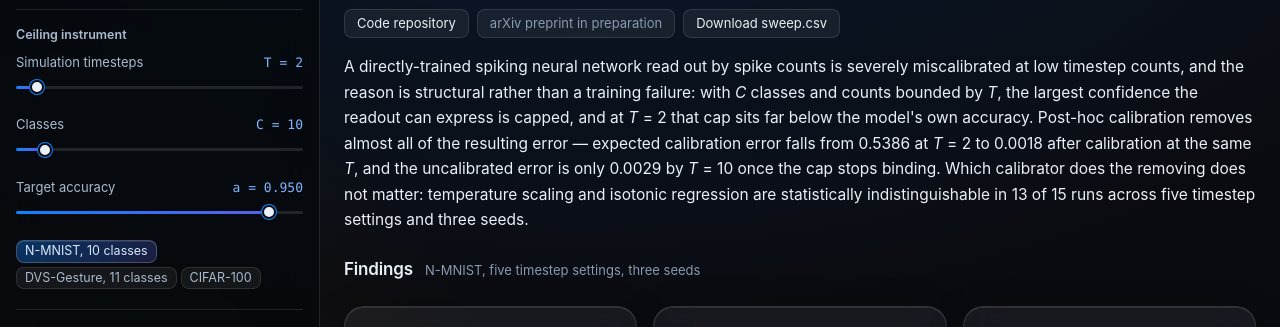
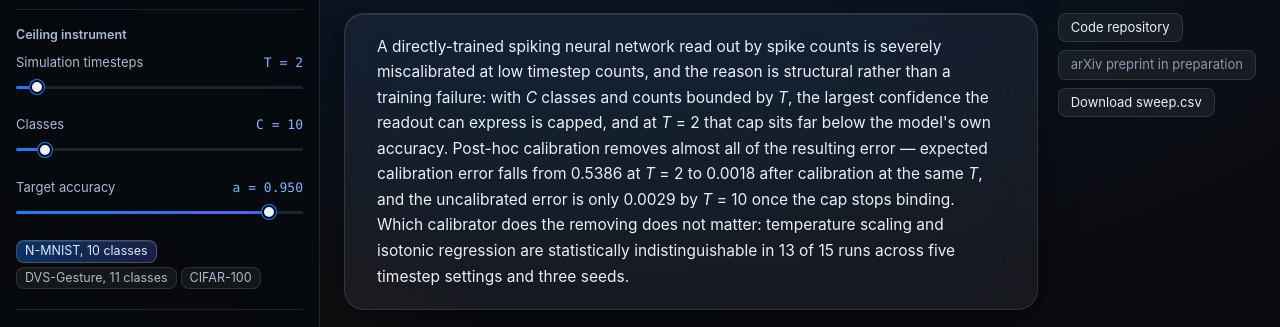
Before and after one commit to abrarahasanadil/spikecalib, a plain HTML site: page docs/index.html in a window 1280 px wide. Shown: the part 111-438 px from the top of the page. Drawn offline with Linux system fonts and the light colour scheme.

Commit message:
Citations stay whole; the hero gets a container instead of a cap
Both of these reverse a decision recorded one entry earlier.

A citation whose later paragraphs land at the top of the next column sits under
a different paper's heading, and a reader who takes the text at face value
attributes the claim to the wrong authors. That is a correctness failure in the
one section whose job is attribution; uneven column height is cosmetic. I had
weighed those the wrong way round.

break-inside: avoid alone left 348px of short column at 1920 and 555px at 1440,
so it could not stand on its own. Five configurations measured; two columns wins
everywhere -- worst short column 27/64/84px, zero splits -- and at 1440 the
section is shorter than it was with splitting allowed, so the height that
splitting bought was never really there. A width-driven column count was the
wrong instrument: five unbreakable items over four columns is 1.25 each and no
balancer can work with that. The .cite 70ch cap goes too; inside a 739px column
it stranded 228px.

The hero cap is gone for good, but not for the reason I kept giving. I was
arguing about the number. The defect was never the number: a max-width on text
stops the line at a boundary the reader cannot see, inside an otherwise empty
area, so it reads as broken rather than measured -- which is why 92ch, 82ch and
none each looked wrong in a different way. The summary now sits in a 900px panel
and fills it: 120 characters at 1920, 114 at 1440. The links moved into the
column beside it, sized to their content.

Also fixed while in there: the provenance note ran 206 characters, which my own
harness could not see because inside .rel-work it compared elements against
their own width. Two dead rel-work rules removed.

```diff
--- a/docs/index.html
+++ b/docs/index.html
@@ -99,11 +99,8 @@
       <strong>Mohammed Abrar Ahasan Chowdhury</strong> &nbsp; ORCID
       <a href="https://orcid.org/0009-0006-9273-6593">0009-0006-9273-6593</a>
     </p>
-    <ul class="masthead-links">
-      <li><a href="https://github.com/abrarahasanadil/spikecalib">Code repository</a></li>
-      <li><span class="pending">arXiv preprint in preparation</span></li>
-      <li><a href="sweep.csv">Download sweep.csv</a></li>
-    </ul>
+    <div class="hero">
+      <div class="hero-panel">
     <p class="lede">
       A directly-trained spiking neural network read out by spike counts is severely
       miscalibrated at low timestep counts, and the reason is structural rather than a
@@ -116,6 +113,13 @@
       the removing does not matter: temperature scaling and isotonic regression are statistically indistinguishable
       in 13 of 15 runs across five timestep settings and three seeds.
     </p>
+      </div>
+      <ul class="masthead-links">
+        <li><a href="https://github.com/abrarahasanadil/spikecalib">Code repository</a></li>
+        <li><span class="pending">arXiv preprint in preparation</span></li>
+        <li><a href="sweep.csv">Download sweep.csv</a></li>
+      </ul>
+    </div>
   </header>
 
   <div class="band"><h2>Findings</h2>
--- a/docs/style.css
+++ b/docs/style.css
@@ -225,9 +225,30 @@ a:hover { color: var(--teal); }
 .masthead-links a { color: var(--ink); }
 .masthead-links a:hover { border-color: var(--accent); color: var(--accent); }
 .masthead-links .pending { color: var(--ink-3); }
-/* No cap: the summary runs the full width of the masthead, as specified. At 1920 that
-   is ~225 characters per line. */
-.lede { max-width: none; color: var(--ink); font-size: 15.5px; line-height: 1.65; margin: var(--s4) 0 0; }
+/* The measure is the panel, not a cap on the text. Uncapped inside the full masthead the
+   summary ran 224 characters at 1920; capping the text instead left it stopping at an
+   invisible wall with empty space to its right. A 900px panel gives the same measure a
+   visible edge, and the links fill the space beside it. */
+.hero {
+  display: grid;
+  /* the links track takes its content width, so it never reserves space it does not use;
+     what is left over past the panel is trailing breathing room, not a stranded column */
+  grid-template-columns: minmax(0, 900px) auto;
+  justify-content: start;
+  gap: var(--s5); align-items: start; margin-top: var(--s4);
+}
+.hero-panel {
+  background: var(--surface); border: 1px solid var(--border);
+  border-radius: var(--r-lg); box-shadow: var(--lift);
+  backdrop-filter: var(--blur); -webkit-backdrop-filter: var(--blur);
+  padding: var(--s5) var(--s7);
+}
+.hero .masthead-links { margin: 0; flex-direction: column; align-items: flex-start; gap: var(--s2); }
+@media (max-width: 1100px) {
+  .hero { grid-template-columns: minmax(0, 1fr); }
+  .hero .masthead-links { flex-direction: row; }
+}
+.lede { max-width: none; color: var(--ink); font-size: 15.5px; line-height: 1.65; margin: 0; }
 
 /* ---------- glass panel ---------- */
 
@@ -510,13 +531,6 @@ tbody tr:hover td { background: rgba(255,255,255,.03); color: var(--ink); }
 @media (max-width: 1199px) { .lim-list { columns: 1; } }
 
 .unverified-note { border-left: 2px solid var(--status); padding-left: var(--s3); color: var(--ink-3); }
-/* Masonry, not a grid. These cards differ in height by hundreds of pixels, and in a grid
-   every card in a row is inflated to the tallest -- measured at 1,241px of empty space
-   across the section at 1920px. Multi-column packs them by flow instead, so a short card
-   costs nothing. `columns: 320px` picks the column count from the available width, so it
-   needs no breakpoints of its own and cannot disagree with the panel's. */
-.rel-work { columns: 320px; column-gap: var(--s6); }
-.rel-work .cite { max-width: 70ch; break-inside: avoid; }
 .prose p { margin: 0 0 var(--s3); }
 .prose h3 { margin: var(--s5) 0 var(--s2); font-size: 14.5px; font-weight: 600; color: var(--ink); }
 .prose h3:first-child { margin-top: 0; }
@@ -525,8 +539,18 @@ tbody tr:hover td { background: rgba(255,255,255,.03); color: var(--ink); }
 .prose code { font-family: var(--mono); font-size: 12.5px; background: rgba(255,255,255,.06); padding: var(--s1) var(--s1); border-radius: 3px; color: var(--ink); }
 .prose strong { font-weight: 600; color: var(--ink); }
 
-.rel-work { columns: 310px; column-gap: var(--s6); }
-.cite { padding: var(--s3) 0; border-top: 1px solid var(--rule); max-width: 70ch; break-inside: avoid; }
+/* Masonry, not a grid. These citations differ in height by hundreds of pixels, and in a
+   grid every one in a row is inflated to the tallest -- measured at 1,241px of empty space
+   across the section at 1920px. Multi-column packs them by flow instead.
+
+   Two columns, though, not a width-driven count. With five unbreakable citations, four
+   columns means 1.25 items each and the balancer can do nothing with that: measured at
+   348px of short column at 1920 and 555px at 1440. Two pack 3/2 and come within 48-84px at
+   every width. The 70ch cap goes with it -- inside a 739px column it stranded 228px, and
+   the column is the measure now, at most 101 characters. */
+.rel-work { columns: 2; column-gap: var(--s6); }
+@media (max-width: 700px) { .rel-work { columns: 1; } }
+.cite { padding: var(--s3) 0; border-top: 1px solid var(--rule); max-width: none; break-inside: avoid; }
 /* In column flow the first card of each column sits at the top, so a top border there reads
    as a stray rule. Only the very first card is reliably at a column top, so it alone loses
    the border; the rest keep it as a separator between stacked cards. */
@@ -535,13 +559,13 @@ tbody tr:hover td { background: rgba(255,255,255,.03); color: var(--ink); }
    than one more card. Spanning it also stops it taking a column of its own and leaving the
    others short. */
 .rel-work .provenance { column-span: all; max-width: none; margin-top: var(--s1); }
-/* Balance. Six cards whose heights run 265px to 658px cannot balance across columns while
-   every one of them is unbreakable: the tallest sets the container height and the rest come
-   up short, measured at 322px. So a card MAY break between its paragraphs -- but never
-   between its heading and its text, and never leaving a single line stranded. That is the
-   ordinary multi-column contract and it costs nothing here, because a card is a sequence of
-   paragraphs rather than a unit that must be seen whole. */
-.rel-work .cite { break-inside: auto; }
+/* Spanning both columns makes this paragraph 1,502px wide at 1920 -- about 206 characters.
+   It gets its own two columns so the measure matches the citations above it. */
+.rel-work .provenance > p:not(.unver) { columns: 2; column-gap: var(--s6); }
+/* A citation stays whole. Allowing it to split balanced the columns, but the later
+   paragraphs then landed at the top of the next column under a different paper's heading,
+   which reads as misattribution -- a worse failure here than an uneven column. */
+.rel-work .cite { break-inside: avoid; }
 .rel-work .cite h4,
 .rel-work .cite .venue { break-after: avoid; }
 .rel-work .cite p { break-inside: avoid; orphans: 2; widows: 2; }
```
Also changed, not shown: 1 other file.
